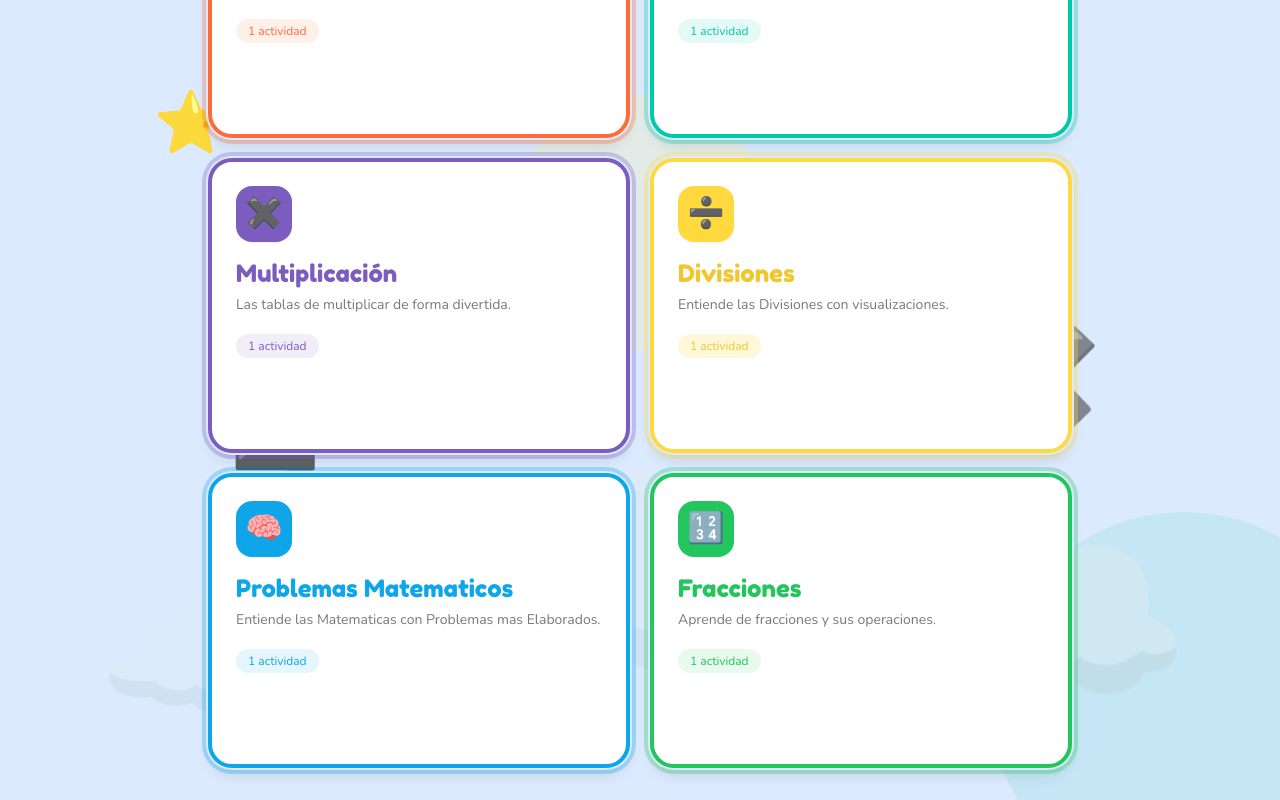
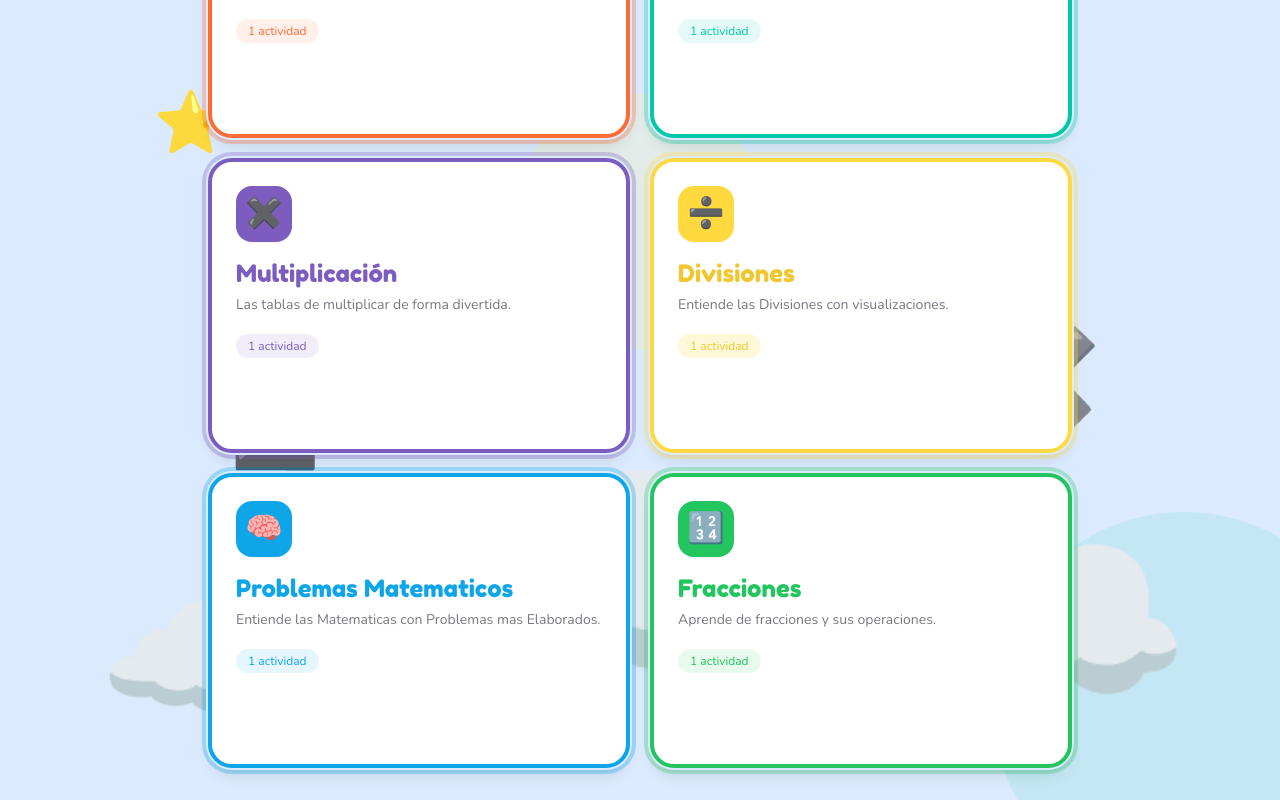
Before and after one commit to Berserk-24/MathKids, a React (Vite) app: page /modules in a window 1280 px wide. Shown: the part 355-1155 px from the top of the page. Built offline with nearby package versions, Linux system fonts and the light colour scheme.

Commit message:
cambio de las nubes en el menu de modulos

```diff
--- a/src/pages/Modules.jsx
+++ b/src/pages/Modules.jsx
@@ -114,21 +114,21 @@ export default function Modules() {
       <div className="absolute bottom-0 left-0 right-0 pointer-events-none z-0">
         <div className="flex justify-around items-end pb-8">
           <motion.span
-            className="text-[144px] opacity-30"
+            className="text-[144px] opacity-130"
             animate={{ x: [0, 10, 0] }}
             transition={{ duration: 4, repeat: Infinity, ease: 'easeInOut' }}
           >
             ☁️
           </motion.span>
           <motion.span
-            className="text-[256px] opacity-25"
+            className="text-[256px] opacity-125"
             animate={{ x: [0, -15, 0] }}
             transition={{ duration: 5, repeat: Infinity, ease: 'easeInOut' }}
           >
             ☁️
           </motion.span>
           <motion.span
-            className="text-[192px] opacity-35"
+            className="text-[192px] opacity-135"
             animate={{ x: [0, 20, 0] }}
             transition={{ duration: 6, repeat: Infinity, ease: 'easeInOut' }}
           >
```
